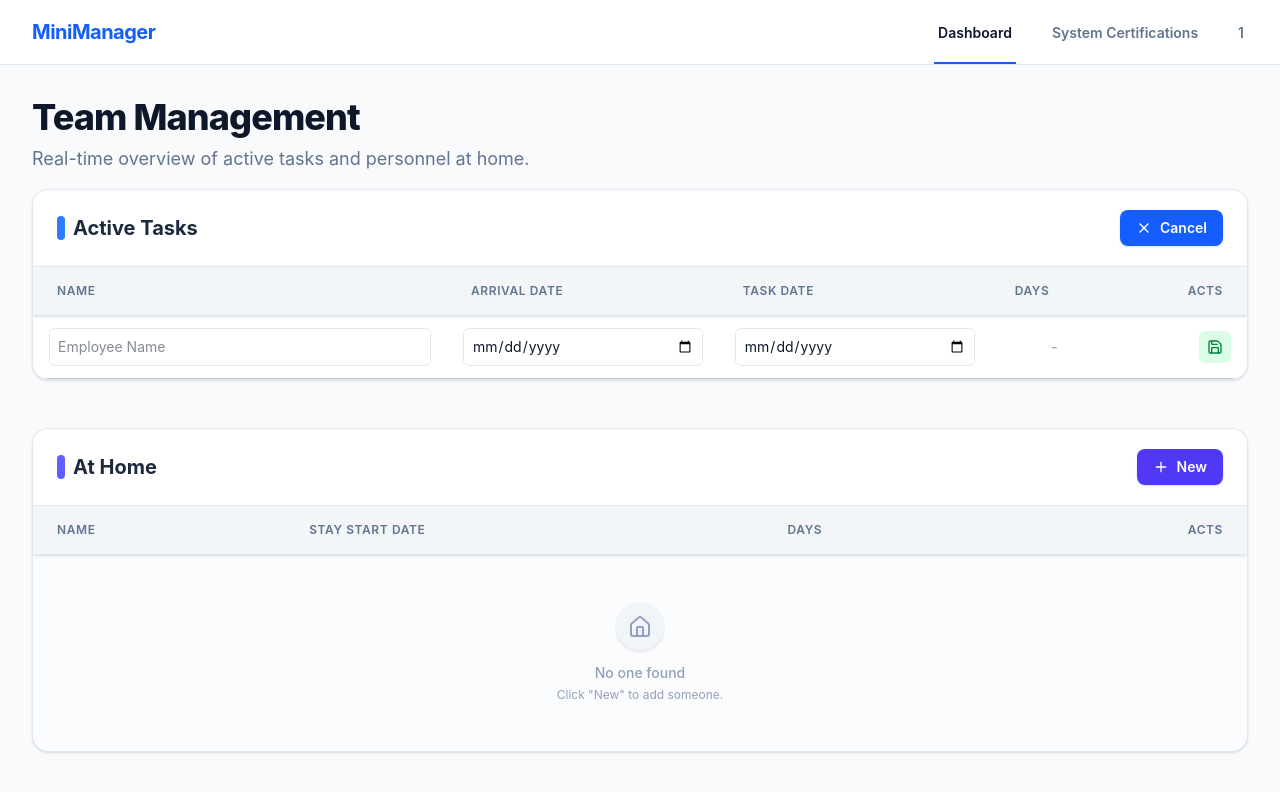
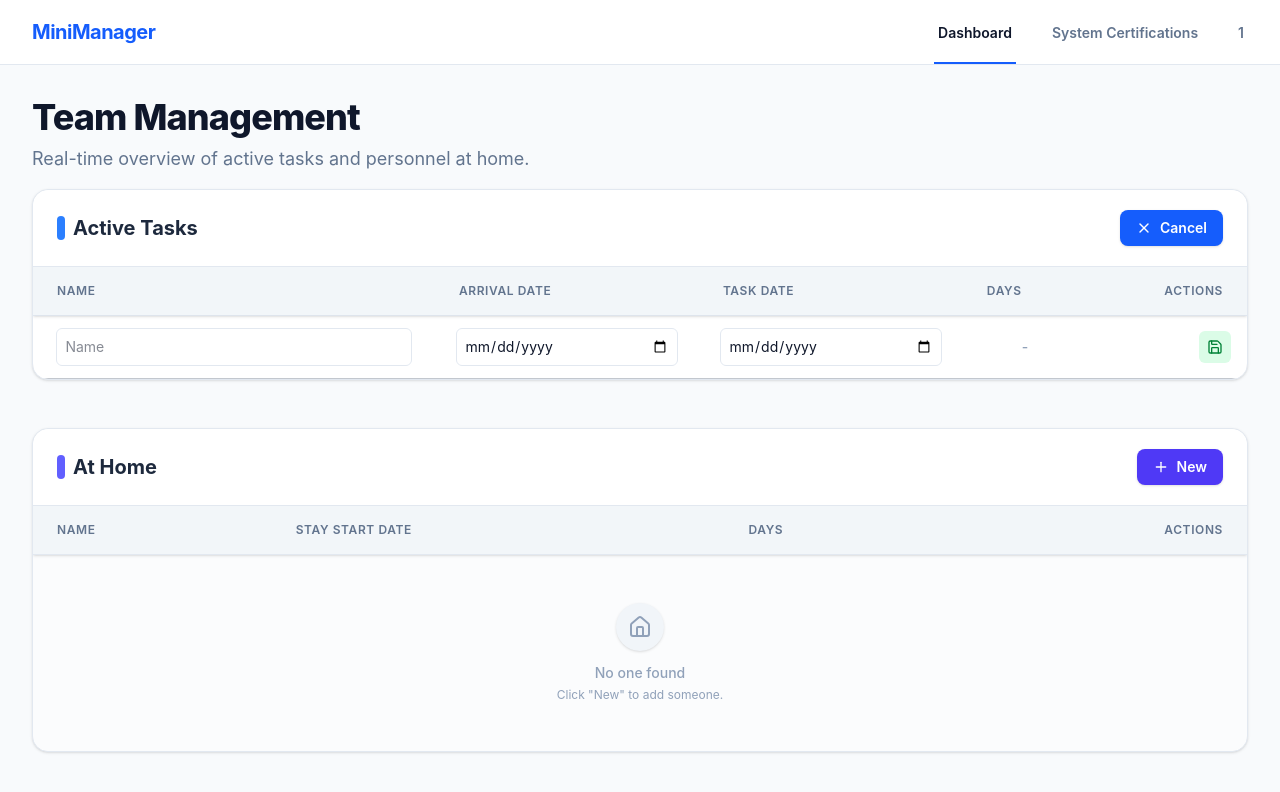
Before and after one commit to sotilsam/MiniManager, a React (Vite) app: page / in a window 1280 px wide. Both pictures are taken after a click on the button "New Task". Shown: the top 792 px of the page. Built offline with nearby package versions, Linux system fonts and the light colour scheme; no server answers; the database is empty.

Commit message:
change headline names

```diff
--- a/src/components/ActiveTasks.jsx
+++ b/src/components/ActiveTasks.jsx
@@ -123,20 +123,20 @@ export default function ActiveTasks() {
                             <th className="px-1 md:px-6 py-3 md:py-4 font-semibold tracking-wider text-center md:text-left"><span className="md:hidden">Arr</span><span className="hidden md:inline">Arrival Date</span></th>
                             <th className="px-1 md:px-6 py-3 md:py-4 font-semibold tracking-wider text-center md:text-left"><span className="md:hidden">Task</span><span className="hidden md:inline">Task Date</span></th>
                             <th className="px-1 md:px-6 py-3 md:py-4 font-semibold tracking-wider text-center md:text-left">Days</th>
-                            <th className="px-1 md:px-6 py-3 md:py-4 font-semibold tracking-wider text-center md:text-right">Acts</th>
+                            <th className="px-1 md:px-6 py-3 md:py-4 font-semibold tracking-wider text-center md:text-right">Actions</th>
                         </tr>
                     </thead>
                     <tbody>
                         {(isAdding || tasks.length === 0) && isAdding && (
                             <tr className="bg-white border-b border-slate-200 shadow-sm relative z-0">
                                 <td className="px-1 md:px-4 py-2 md:py-3 min-w-[70px] md:min-w-[150px]">
-                                    <input type="text" className="w-full border-slate-200 rounded-md text-[10px] md:text-sm p-1.5 md:p-2 focus:ring-2 focus:ring-blue-500 border focus:outline-none transition-shadow" placeholder="Employee Name" value={formData.name} onChange={e => setFormData({ ...formData, name: e.target.value })} />
+                                    <input type="text" className="w-[96%] mx-auto block border-slate-200 rounded-md text-[10px] md:text-sm p-1.5 md:p-2 focus:ring-2 focus:ring-blue-500 border focus:outline-none transition-shadow" placeholder="Name" value={formData.name} onChange={e => setFormData({ ...formData, name: e.target.value })} />
                                 </td>
                                 <td className="px-1 md:px-4 py-2 md:py-3 min-w-[90px] md:min-w-[140px]">
-                                    <input type="date" className="w-full border-slate-200 rounded-md text-[10px] md:text-sm p-1.5 md:p-2 focus:ring-2 focus:ring-blue-500 border focus:outline-none transition-shadow" value={formData.arrivalDate} onChange={e => setFormData({ ...formData, arrivalDate: e.target.value })} />
+                                    <input type="date" className="w-[96%] mx-auto block border-slate-200 rounded-md text-[10px] md:text-sm p-1.5 md:p-2 focus:ring-2 focus:ring-blue-500 border focus:outline-none transition-shadow" value={formData.arrivalDate} onChange={e => setFormData({ ...formData, arrivalDate: e.target.value })} />
                                 </td>
                                 <td className="px-1 md:px-4 py-2 md:py-3 min-w-[90px] md:min-w-[140px]">
-                                    <input type="date" className="w-full border-slate-200 rounded-md text-[10px] md:text-sm p-1.5 md:p-2 focus:ring-2 focus:ring-blue-500 border focus:outline-none transition-shadow" value={formData.taskDate} onChange={e => setFormData({ ...formData, taskDate: e.target.value })} />
+                                    <input type="date" className="w-[96%] mx-auto block border-slate-200 rounded-md text-[10px] md:text-sm p-1.5 md:p-2 focus:ring-2 focus:ring-blue-500 border focus:outline-none transition-shadow" value={formData.taskDate} onChange={e => setFormData({ ...formData, taskDate: e.target.value })} />
                                 </td>
                                 <td className="px-1 md:px-6 py-2 md:py-3 text-slate-400 font-medium text-center">-</td>
                                 <td className="px-1 md:px-4 py-2 md:py-3 text-right">
@@ -154,9 +154,9 @@ export default function ActiveTasks() {
                             if (isEditing) {
                                 return (
                                     <tr key={task.id} className="bg-blue-50/50 border-b border-blue-100">
-                                        <td className="px-1 md:px-4 py-2 md:py-3 min-w-[70px] md:min-w-[150px]"><input type="text" className="w-full border-blue-200 rounded-md text-[10px] md:text-sm p-1.5 md:p-2 focus:ring-2 focus:ring-blue-500 border focus:outline-none" value={formData.name} onChange={e => setFormData({ ...formData, name: e.target.value })} /></td>
-                                        <td className="px-1 md:px-4 py-2 md:py-3 min-w-[90px] md:min-w-[140px]"><input type="date" className="w-full border-blue-200 rounded-md text-[10px] md:text-sm p-1.5 md:p-2 focus:ring-2 focus:ring-blue-500 border focus:outline-none" value={formData.arrivalDate} onChange={e => setFormData({ ...formData, arrivalDate: e.target.value })} /></td>
-                                        <td className="px-1 md:px-4 py-2 md:py-3 min-w-[90px] md:min-w-[140px]"><input type="date" className="w-full border-blue-200 rounded-md text-[10px] md:text-sm p-1.5 md:p-2 focus:ring-2 focus:ring-blue-500 border focus:outline-none" value={formData.taskDate} onChange={e => setFormData({ ...formData, taskDate: e.target.value })} /></td>
+                                        <td className="px-1 md:px-4 py-2 md:py-3 min-w-[70px] md:min-w-[150px]"><input type="text" className="w-[96%] mx-auto block border-blue-200 rounded-md text-[10px] md:text-sm p-1.5 md:p-2 focus:ring-2 focus:ring-blue-500 border focus:outline-none" value={formData.name} onChange={e => setFormData({ ...formData, name: e.target.value })} /></td>
+                                        <td className="px-1 md:px-4 py-2 md:py-3 min-w-[90px] md:min-w-[140px]"><input type="date" className="w-[96%] mx-auto block border-blue-200 rounded-md text-[10px] md:text-sm p-1.5 md:p-2 focus:ring-2 focus:ring-blue-500 border focus:outline-none" value={formData.arrivalDate} onChange={e => setFormData({ ...formData, arrivalDate: e.target.value })} /></td>
+                                        <td className="px-1 md:px-4 py-2 md:py-3 min-w-[90px] md:min-w-[140px]"><input type="date" className="w-[96%] mx-auto block border-blue-200 rounded-md text-[10px] md:text-sm p-1.5 md:p-2 focus:ring-2 focus:ring-blue-500 border focus:outline-none" value={formData.taskDate} onChange={e => setFormData({ ...formData, taskDate: e.target.value })} /></td>
                                         <td className="px-1 md:px-6 py-2 md:py-3 text-blue-800 font-medium text-center">{daysActive}</td>
                                         <td className="px-1 md:px-4 py-2 md:py-3 text-right">
                                             <div className="flex justify-center md:justify-end gap-0.5 md:gap-2">
--- a/src/components/EmployeesAtHome.jsx
+++ b/src/components/EmployeesAtHome.jsx
@@ -111,17 +111,17 @@ export default function EmployeesAtHome() {
                             <th className="px-1 md:px-6 py-3 md:py-4 font-semibold tracking-wider text-center md:text-left">Name</th>
                             <th className="px-1 md:px-6 py-3 md:py-4 font-semibold tracking-wider text-center md:text-left"><span className="md:hidden">Start</span><span className="hidden md:inline">Stay Start Date</span></th>
                             <th className="px-1 md:px-6 py-3 md:py-4 font-semibold tracking-wider text-center md:text-left">Days</th>
-                            <th className="px-1 md:px-6 py-3 md:py-4 font-semibold tracking-wider text-center md:text-right">Acts</th>
+                            <th className="px-1 md:px-6 py-3 md:py-4 font-semibold tracking-wider text-center md:text-right">Actions</th>
                         </tr>
                     </thead>
                     <tbody>
                         {(isAdding || employees.length === 0) && isAdding && (
                             <tr className="bg-white border-b border-slate-200 shadow-sm relative z-0">
                                 <td className="px-1 md:px-4 py-2 md:py-3 min-w-[70px] md:min-w-[150px]">
-                                    <input type="text" className="w-full border-slate-200 rounded-md text-[10px] md:text-sm p-1.5 md:p-2 focus:ring-2 focus:ring-indigo-500 border focus:outline-none transition-shadow" placeholder="Employee Name" value={formData.name} onChange={e => setFormData({ ...formData, name: e.target.value })} />
+                                    <input type="text" className="w-[96%] mx-auto block border-slate-200 rounded-md text-[10px] md:text-sm p-1.5 md:p-2 focus:ring-2 focus:ring-indigo-500 border focus:outline-none transition-shadow" placeholder="Name" value={formData.name} onChange={e => setFormData({ ...formData, name: e.target.value })} />
                                 </td>
                                 <td className="px-1 md:px-4 py-2 md:py-3 min-w-[90px] md:min-w-[140px]">
-                                    <input type="date" className="w-full border-slate-200 rounded-md text-[10px] md:text-sm p-1.5 md:p-2 focus:ring-2 focus:ring-indigo-500 border focus:outline-none transition-shadow" value={formData.startDate} onChange={e => setFormData({ ...formData, startDate: e.target.value })} />
+                                    <input type="date" className="w-[96%] mx-auto block border-slate-200 rounded-md text-[10px] md:text-sm p-1.5 md:p-2 focus:ring-2 focus:ring-indigo-500 border focus:outline-none transition-shadow" value={formData.startDate} onChange={e => setFormData({ ...formData, startDate: e.target.value })} />
                                 </td>
                                 <td className="px-1 md:px-6 py-2 md:py-3 text-slate-400 font-medium text-center">-</td>
                                 <td className="px-1 md:px-4 py-2 md:py-3 text-right">
@@ -139,8 +139,8 @@ export default function EmployeesAtHome() {
                             if (isEditing) {
                                 return (
                                     <tr key={emp.id} className="bg-indigo-50/50 border-b border-indigo-100">
-                                        <td className="px-1 md:px-4 py-2 md:py-3 min-w-[70px] md:min-w-[150px]"><input type="text" className="w-full border-indigo-200 rounded-md text-[10px] md:text-sm p-1.5 md:p-2 focus:ring-2 focus:ring-indigo-500 border focus:outline-none" value={formData.name} onChange={e => setFormData({ ...formData, name: e.target.value })} /></td>
-                                        <td className="px-1 md:px-4 py-2 md:py-3 min-w-[90px] md:min-w-[140px]"><input type="date" className="w-full border-indigo-200 rounded-md text-[10px] md:text-sm p-1.5 md:p-2 focus:ring-2 focus:ring-indigo-500 border focus:outline-none" value={formData.startDate} onChange={e => setFormData({ ...formData, startDate: e.target.value })} /></td>
+                                        <td className="px-1 md:px-4 py-2 md:py-3 min-w-[70px] md:min-w-[150px]"><input type="text" className="w-[96%] mx-auto block border-indigo-200 rounded-md text-[10px] md:text-sm p-1.5 md:p-2 focus:ring-2 focus:ring-indigo-500 border focus:outline-none" value={formData.name} onChange={e => setFormData({ ...formData, name: e.target.value })} /></td>
+                                        <td className="px-1 md:px-4 py-2 md:py-3 min-w-[90px] md:min-w-[140px]"><input type="date" className="w-[96%] mx-auto block border-indigo-200 rounded-md text-[10px] md:text-sm p-1.5 md:p-2 focus:ring-2 focus:ring-indigo-500 border focus:outline-none" value={formData.startDate} onChange={e => setFormData({ ...formData, startDate: e.target.value })} /></td>
                                         <td className="px-1 md:px-6 py-2 md:py-3 text-indigo-800 font-medium text-center">{daysAtHome}</td>
                                         <td className="px-1 md:px-4 py-2 md:py-3 text-right">
                                             <div className="flex justify-center md:justify-end gap-0.5 md:gap-2">
```
